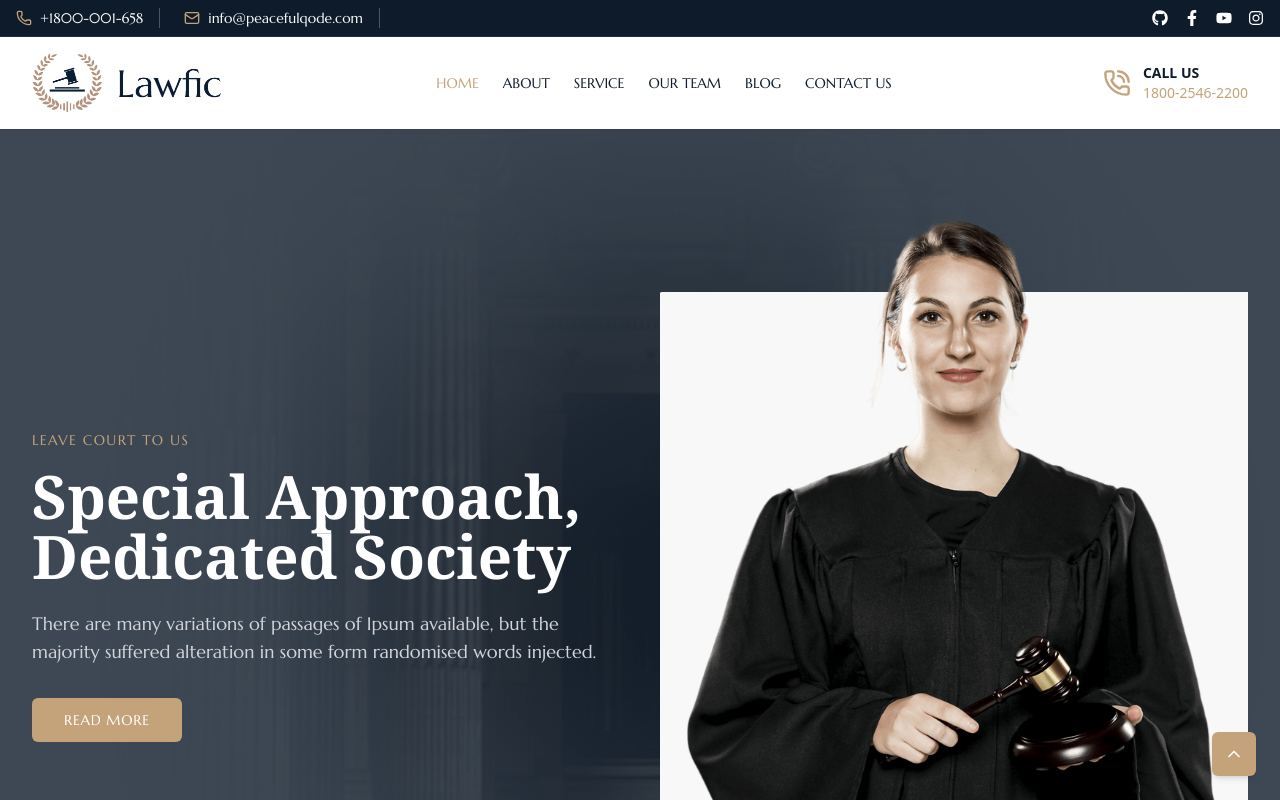
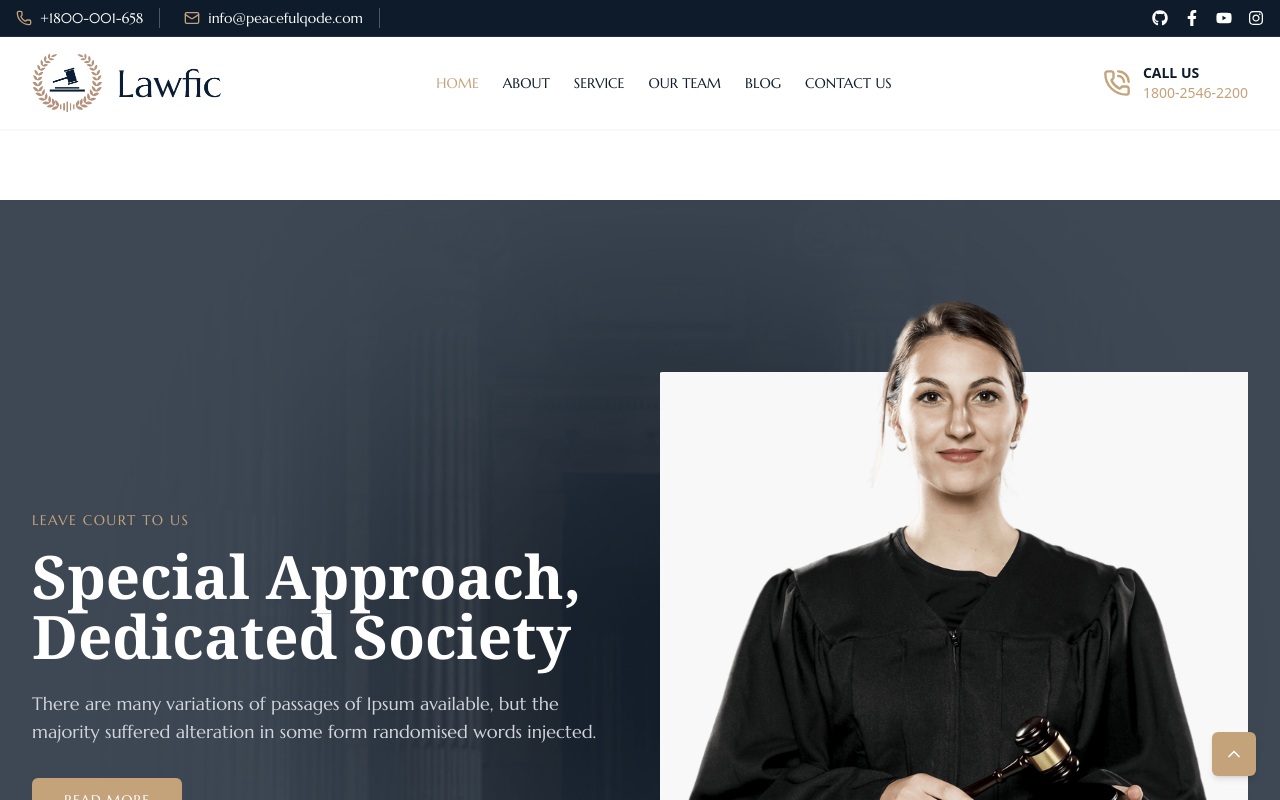
Before and after one commit to khusiie/lawfirmDemoRepository, a React (Create React App) app: page / in a window 1280 px wide. Shown: the top 800 px of the page. Built offline with nearby package versions, Linux system fonts and the light colour scheme.

Commit message:
update the code

```diff
--- a/src/pages/Home.js
+++ b/src/pages/Home.js
@@ -24,7 +24,7 @@ export default function Home() {
       </div>
 
       {/* Add top padding to avoid overlap */}
-      <div className="pt-[120px]">
+      <div className="pt-[120px] md:pt-[200px]">
         <HeroSection />
         <About />
         <Services />
```
